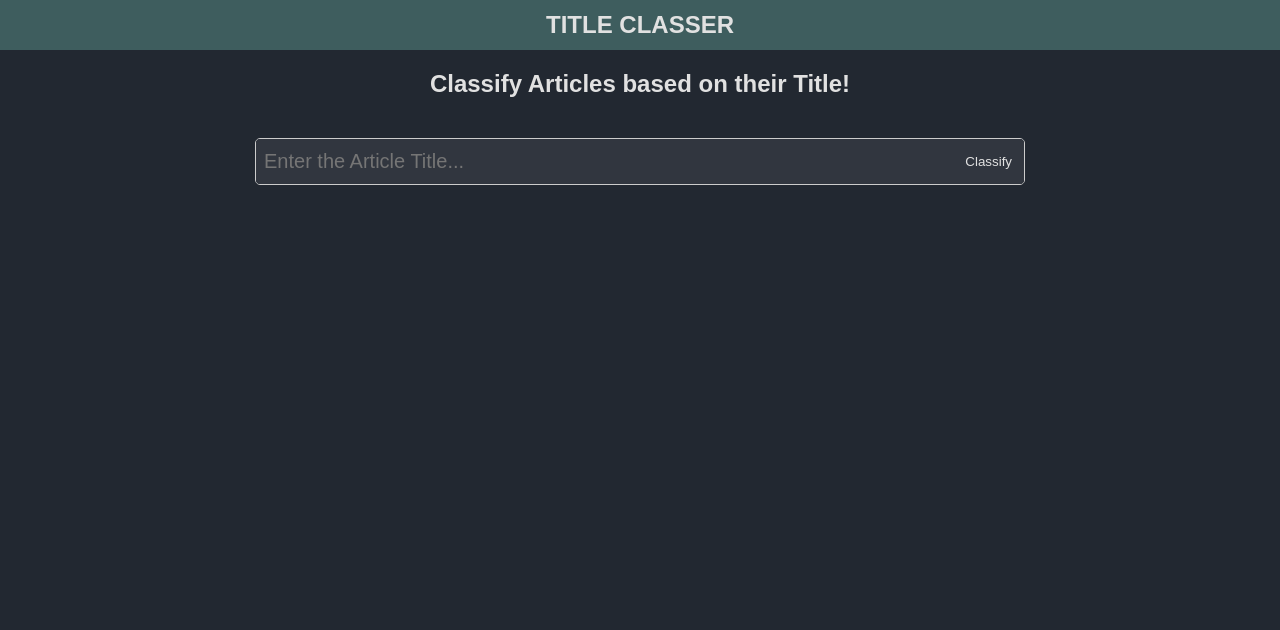
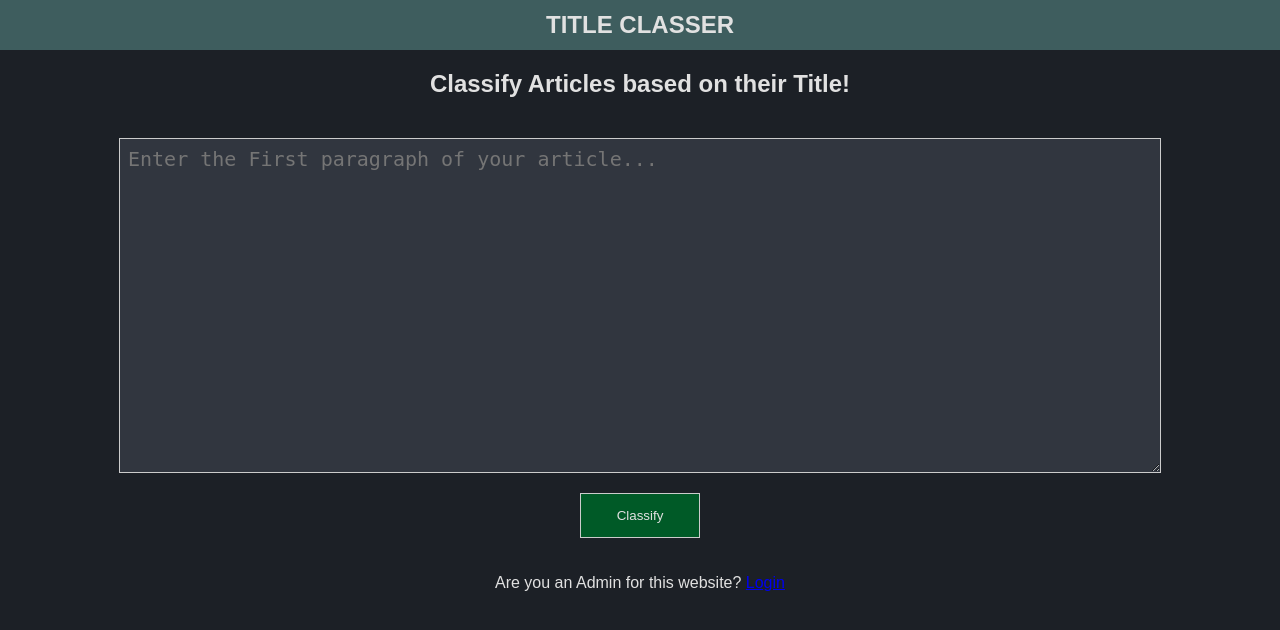
Before and after one commit to DanDovhun/Title-Classer, a Django app: page / in a window 1280 px wide. Shown: the top 630 px of the page. Run offline with Django 5.2, Linux system fonts and the light colour scheme.

Commit message:
Update user website
* changed the input are now that we are going for paragraphs instead of title
* some style changes for UI

```diff
--- a/app/users_panel/static/css/styles.css
+++ b/app/users_panel/static/css/user_styles.css
@@ -1,6 +1,6 @@
 body {
   font-family: Arial, sans-serif;
-  background-color: #222831;
+  background-color: #1c2026;
   color: rgb(225, 225, 225);
 }
 
@@ -24,47 +24,49 @@ html {
 
 .search-container {
   background-color: none;
-  height: 200px;
   display: flex;
+  flex-direction: column;
   align-items: center;
-  width: 60vw;
-  height: 45px;
-  border: 1px solid #ccc;
-  border-radius: 5px;
-  overflow: hidden;
+  width: 100%;
+  height: 50vh;
+  overflow: none;
 }
 
 .search-input {
   background-color: #31363f;
   color: rgb(225, 225, 225);
   flex: 1;
-  height: 50px;
+  width: 80vw;
+  height: 200px;
   font-size: 20px;
   padding: 8px;
-  border: none;
+  margin-bottom: 20px;
+  border: 1px solid #ccc;
   outline: none;
 }
 
 .search-button {
-  background-color: #31363f;
+  background-color: #005a27;
   color: rgb(225, 225, 225);
   height: 45px;
+  width: 120px;
   padding: 8px 12px;
-  border: 1px white;
+  border: 1px solid #ccc;
   cursor: pointer;
 }
 
 .search-button:hover {
-  background-color: #4e545f;
+  background-color: #089545;
 }
 
-h2 {
+h2,
+p {
   text-align: center;
 }
 
 /*Navbar styles*/
 
-.top-navbar {
+.user-navbar {
   background-color: #3e5d5e;
   padding: 10px;
   margin: 0;
--- a/app/users_panel/templates/user_dashboard.html
+++ b/app/users_panel/templates/user_dashboard.html
@@ -8,7 +8,7 @@
     <link
       rel="stylesheet"
       type="text/css"
-      href="{% static 'css/styles.css' %}"
+      href="{% static 'css/user_styles.css' %}"
     />
   </head>
   <body>
@@ -18,12 +18,10 @@
       <form method="post">
         {% csrf_token %}
         <div class="search-container">
-          <input
-            type="text"
+          <textarea
             class="search-input"
-            name="search_input"
-            placeholder="Enter the Article Title..."
-          />
+            placeholder="Enter the First paragraph of your article..."
+          ></textarea>
           <button type="submit" class="search-button">Classify</button>
         </div>
       </form>
@@ -33,5 +31,8 @@
       </div>
       {% endif %}
     </div>
+    <p>
+      Are you an Admin for this website? <a href="{% url 'admin' %}">Login</a>
+    </p>
   </body>
 </html>
--- a/app/users_panel/templates/user_navbar.html
+++ b/app/users_panel/templates/user_navbar.html
@@ -1,3 +1,3 @@
-<nav class="top-navbar">
+<nav class="user-navbar">
   <h1>TITLE CLASSER</h1>
 </nav>
```
